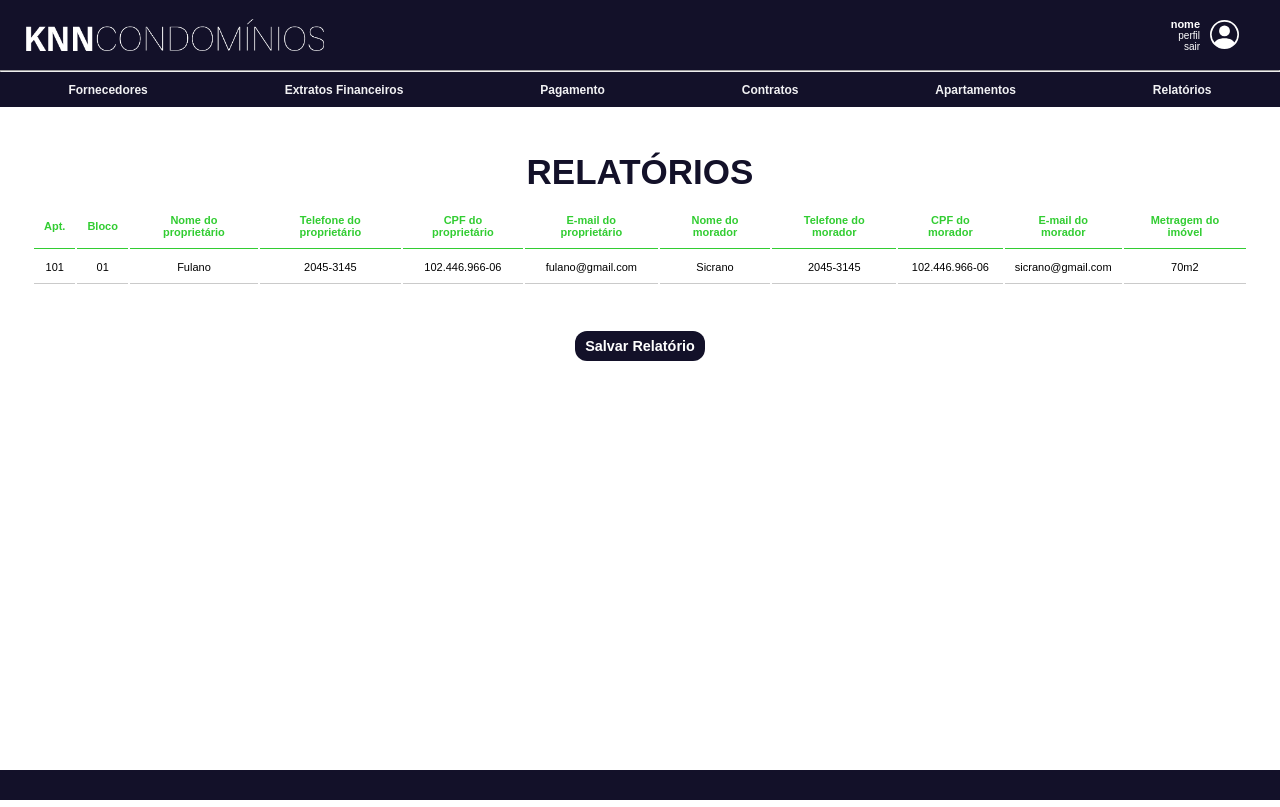
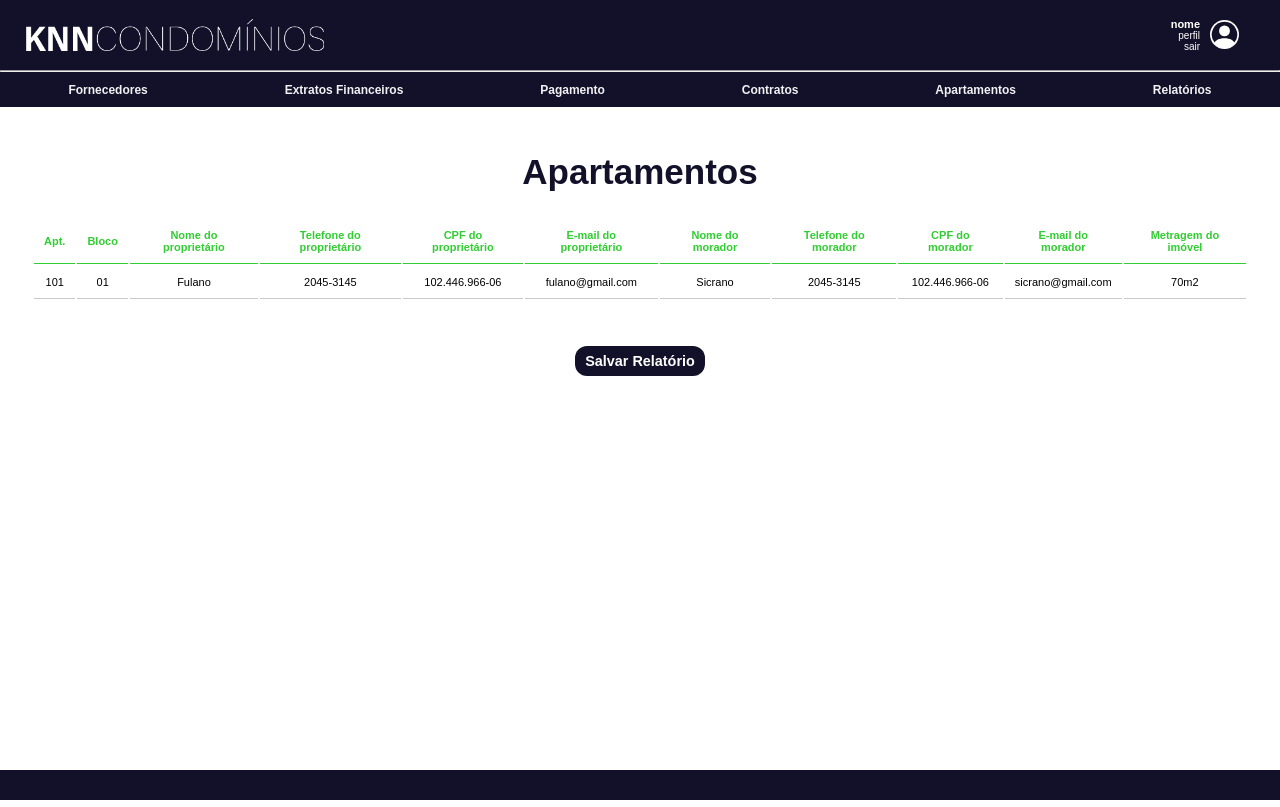
Before and after one commit to matheuspmbarcellos/KnnSystem, a React (Create React App) app in the folder frontend/: page /RelatorioApt in a window 1280 px wide. Built offline with nearby package versions, Linux system fonts and the light colour scheme.

Commit message:
Relatorio Apt

```diff
--- a/frontend/src/pages/Relatorios/RelatorioApts/index.js
+++ b/frontend/src/pages/Relatorios/RelatorioApts/index.js
@@ -4,7 +4,7 @@ import Button from "../../../components/Button/Button";
 const RelatorioApt = () => {
   return (
     <RelatoriosContainer>
-        <h1>RELATÓRIOS</h1>
+        <h1>Apartamentos</h1>
         <Resultado>
         <thead>
           <tr>
--- a/frontend/src/pages/Relatorios/RelatorioApts/styles.js
+++ b/frontend/src/pages/Relatorios/RelatorioApts/styles.js
@@ -12,7 +12,7 @@ align-items: center;
 h1 {
     font-size: 35px;
     color: #131129;
-    margin: 45px 10px 10px 10px;
+    margin: 45px 10px 25px 10px;
 }
 `
 
```
